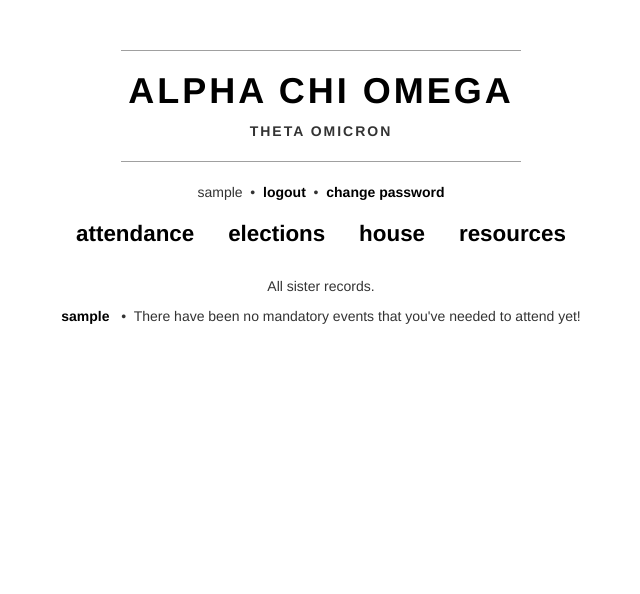
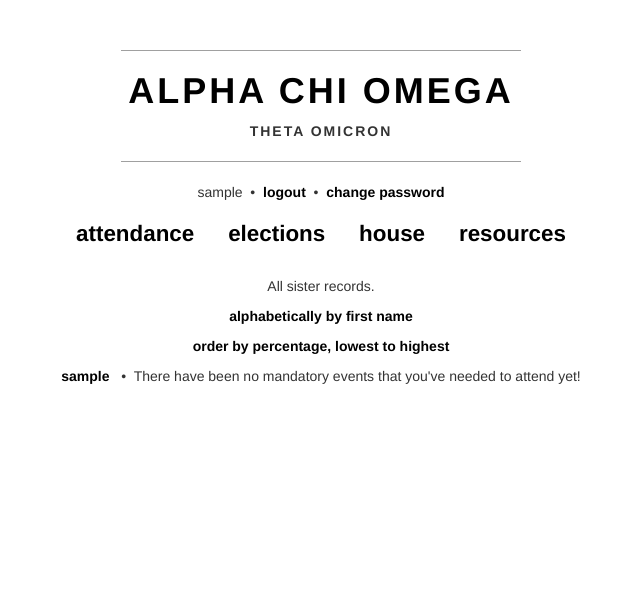
Before and after one commit to axomit-dev/axo, a Django app: page /attendance/sisters/ in a window 1280 px wide. Shown: the top 594 px of the page, without its empty margins (319-959 px from the left). Run offline with Django 3.2, Linux system fonts and the light colour scheme; a user stored in the database is signed in; tables that the repository leaves empty hold one stand-in row (values such as "Sample post"); some libraries are stand-ins or nearby versions.

Commit message:
start of ordering by percentage for all sister page

```diff
--- a/attendance/templates/attendance/sisters.html
+++ b/attendance/templates/attendance/sisters.html
@@ -3,6 +3,10 @@
 {% block content %}
 
 <p> All sister records. </p>
+
+<p><a href="{% url 'attendance:sisters' %}"> alphabetically by first name </a></p>
+
+<p><a href="{% url 'attendance:sisters' %}?order_by_percent=True"> order by percentage, lowest to highest </a></p>
 
 {% for sister in sisters %}
 
--- a/attendance/views.py
+++ b/attendance/views.py
@@ -253,12 +253,30 @@
   # List of tuples, each tuple being a sister and her percentage
   #active_sisters_with_percentages = []
   for sister in active_sisters:
-    percent = format_percentage(calculate_percentage(sister, latest_semester.id))
+    percent = calculate_percentage(sister, latest_semester.id)
     sister.percentage = percent
   #  active_sisters_with_percentages.append((sister, percent))
 
+  if request.GET.get('order_by_percent', False):
+    print("order by percent")
+    print(active_sisters[0].percentage)
+
+    def sort_func(sister):
+      return sister.percentage
+
+    #sorted_sisters = active_sisters.order_by('-percentage')
+    sorted_sisters = sorted(active_sisters, key=sort_func)
+    # TODO
+  else:
+    print("NOT order by percent")
+    def sort_func(sister):
+      return sister.user.username
+    sorted_sisters = sorted(active_sisters, key=sort_func)
+
+  # TODO: Format percentages
+
   context = {
-    'sisters': active_sisters,
+    'sisters': sorted_sisters,
     'semester': latest_semester,
   }
   return render(request, 'attendance/sisters.html', context)
--- a/axo/settings.py
+++ b/axo/settings.py
@@ -149,7 +149,7 @@
 ## ATHENA-RELATED ITEMS
 ## Comment these out when doing local development,
 ## And uncomment them when planning on pulling from Athena.
-
+'''
 STATIC_ROOT = '/mit/axo/web_scripts/site-sisters/static'
 
 ALLOWED_HOSTS = ["axo.scripts.mit.edu", "axo-sisters.mit.edu"]
@@ -164,3 +164,4 @@
         'PORT': '',
     }
 }
+'''
```
